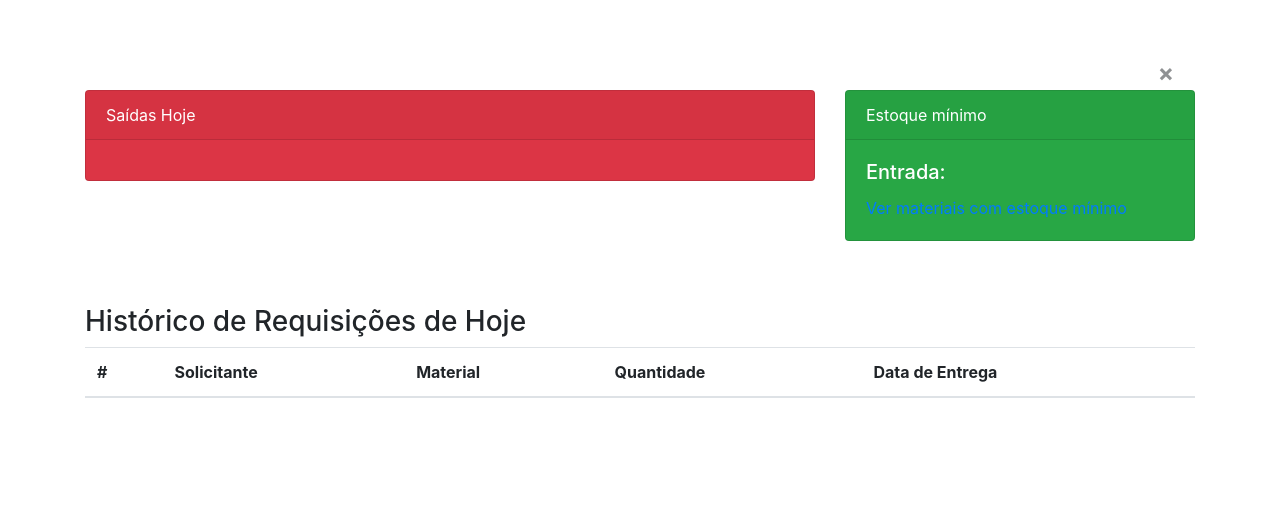
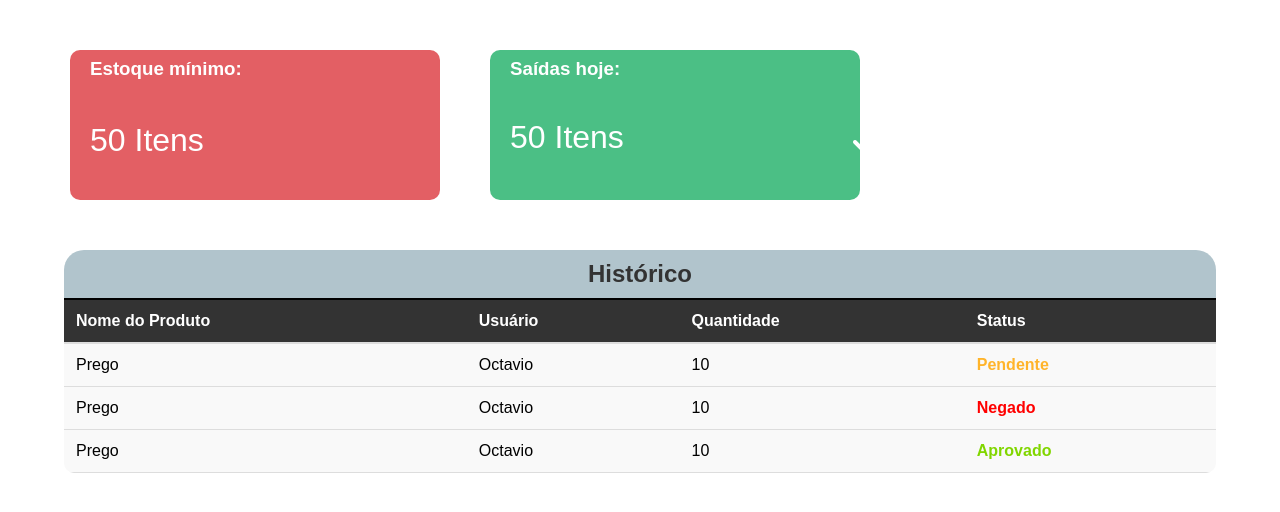
Before and after one commit to octaviosilva4275/Invent-, a Flask app: page /dashboard in a window 1280 px wide. Shown: the top 512 px of the page. Run offline with Flask 3, Linux system fonts and the light colour scheme; a user stored in the database is signed in; data comes from the database, SQL or seed files in the repository; lists and menus that the app fills with data are empty; some libraries are stand-ins or nearby versions.

Commit message:
index correto

```diff
--- a/templates/index.html
+++ b/templates/index.html
@@ -1,74 +1,252 @@
 <!DOCTYPE html>
-<html lang="en">
+<html lang="pt-BR">
 <head>
     <meta charset="UTF-8">
     <meta name="viewport" content="width=device-width, initial-scale=1.0">
-    <title>Dashboard</title>
-    <link href="https://stackpath.bootstrapcdn.com/bootstrap/4.3.1/css/bootstrap.min.css" rel="stylesheet">
-    <link rel="stylesheet" href="https://cdnjs.cloudflare.com/ajax/libs/font-awesome/5.15.3/css/all.min.css">
+    <title>Index</title>
+    <script src="https://kit.fontawesome.com/19648b4beb.js" crossorigin="anonymous"></script>
+    <style>
+        body {
+            width: 100%;
+            height: 100%;
+            padding: 0;
+            margin: 0;
+            box-sizing: border-box;
+            font-family: Arial, sans-serif; /* Adicionado para melhor aparência */
+        }
+
+        .container {
+            width: 100%;
+            height: 150px;
+            display: flex;
+            align-items: center;
+            margin: 30px auto;
+            padding: 20px;
+
+
+        }
 
 
 
+        .container-saidas {
+            background-color: #4BBF85;
+            color: white;
+            width: 370px;
+            height: 100%;
+            border-radius: 10px;
+            text-align: start;
+
+
+        }
+
+        .container-estoque {
+            background-color: #E35F64;
+            color: white;
+            width: 370px;
+            height: 100%;
+            border-radius: 10px;
+            text-align: start;
+            margin: 0 50px 0 50px;
+        }
+
+        table{
+            width: 100%;
+            height: calc(100% - 300px);
+            align-items: center;
+            justify-content: center;
+        }
+        section.table{
+            background-color: #B1C4CC;
+            width: 90%;
+            height: 100%;
+            display: flex;
+            margin: 0 auto;
+            border-radius: 20px;
+        }
+        tr{
+            text-align: center;
+            align-items: center;
+        }
+        td{
+            padding: 5px;
+        }
+        caption{
+            font-size: 32px;
+            padding: 24px;
+        }
+
+        h3 {
+            margin-top: 0;
+        }
+
+        th{
+            border-top: 2px solid black;
+        }
+
+        .aprovado{
+            color: rgb(129, 214, 0);
+            font-weight:800;
+        }
+        .negado{
+            color: red;
+            font-weight:800;
+        }
+        .pendente{
+            color: rgb(255, 180, 42);
+            font-weight:800;
+        }
+        section a{
+            font-size: 32px;
+            display: inline-block;
+            text-decoration: none;
+            color: white;
+            margin-left: 20px;
+            margin-top: 20px;
+        }
+
+        section h3{
+            margin-left: 20px;
+            margin-top: 8px;
+        }
+
+        .fa-check{
+            position: absolute;
+            display: inline-block;
+            margin-left: 330px;
+            margin-top: 35px;
+            transform: scale(2 , 2);
+        }
+
+        .fa-exclamation{
+            position: absolute;
+            display: inline-block;
+            margin-left: 180px;
+            margin-top: -25px;
+        }
+
+
+table {
+    width: 100%;
+    border-collapse: collapse;
+    background-color: #f9f9f9;
+    border-radius: 10px;
+    overflow: hidden;
+}
+
+
+thead {
+    background-color: #333;
+    color: white;
+}
+
+th {
+    padding: 12px;
+    text-align: left;
+    border-bottom: 2px solid #ddd;
+}
+
+
+td {
+    padding: 12px;
+    text-align: left;
+    border-bottom: 1px solid #ddd;
+}
+
+
+tr:nth-child(even) {
+    background-color: #f2f2f2;
+}
+
+tr:hover {
+    background-color: #ddd;
+}
+
+/* Estilo da legenda da tabela */
+caption {
+    font-size: 24px;
+    padding: 10px;
+    text-align: center;
+    color: #333;
+    font-weight: bold;
+}
+
+
+    </style>
 </head>
 <body>
-    <!-- Pego no bootstrap -->
-    <div class="container mt-5">
-                    <div class="alert alert alert-dismissible fade show" role="alert">
-                        <button type="button" class="close" data-dismiss="alert" aria-label="Close">
-                            <span aria-hidden="true">&times;</span>
-                        </button>
-                    </div>
-
-        <div class="row">
-            <div class="col-sm-8">
-                <div class="card text-white bg-danger mb-3">
-                    <div class="card-header">Saídas Hoje</div>
-                    <div class="card-body wd">
-                        <ul class="list-group">
-
-                    </div>
-                </div>
-            </div>
-            <div class="col-sm-4">
-                <div class="card text-white bg-success mb-3">
-                    <div class="card-header">Estoque mínimo</div>
-                    <div class="card-body">
-                        <h5 class="card-title">Entrada:</h5>
-                        <a href="">Ver materiais com estoque mínimo</a>
+    <div class="container">
+        <section class="container-estoque">
+            <h3>Estoque mínimo:</h3>
+            <a href="#">50 Itens</a>
+            <a href="#"><figure><i class="fa-solid fa-exclamation"></i></figure></a>
+        </section>
+        <section class="container-saidas" id="saidas">
+            <h3>Saídas hoje:</h3>
+            <figure><i class="fa-solid fa-check"></i></figure>
+            <a href="#" target="_blank">50 Itens</a>
+        </section>
 
 
+    </div>
 
-                    </div>
-                </div>
-            </div>
-        </div>
-        </div>
+    <section class="table">
+        <table>
+            <caption>Histórico</caption>
+            <thead>
+                <tr>
+                    <th>Nome do Produto</th>
+                    <th>Usuário</th>
+                    <th>Quantidade</th>
+                    <th>Status</th>
+                </tr>
+            </thead>
+            <tbody>
+                <tr>
+                    <td>Prego</td>
+                    <td>Octavio</td>
+                    <td>10</td>
+                    <td>Pendente</td>
+                </tr>
+            </tbody>
+
+            <tbody>
+                <tr>
+                    <td>Prego</td>
+                    <td>Octavio</td>
+                    <td>10</td>
+                    <td>Negado</td>
+                </tr>
+            </tbody>
 
 
-    <div class="container mt-5">
-        <div class="row">
-            </div>
+            <tbody>
+                <tr>
+                    <td>Prego</td>
+                    <td>Octavio</td>
+                    <td>10</td>
+                    <td>Aprovado</td>
+                </tr>
+            </tbody>
+        </table>
+    </section>
 
-            <h3>Histórico de Requisições de Hoje</h3>
-            <div class="table-responsive">
-                <table class="table table-striped">
-                    <thead>
-                        <tr>
-                            <th>#</th>
-                            <th>Solicitante</th>
-                            <th>Material</th>
-                            <th>Quantidade</th>
-                            <th>Data de Entrega</th>
-                        </tr>
-                    </thead>
-                </table>
-            </div>
+    <script>
+       const tds = document.querySelectorAll('td');
 
-    <script src="https://code.jquery.com/jquery-3.3.1.slim.min.js"></script>
-    <script src="https://cdnjs.cloudflare.com/ajax/libs/popper.js/1.14.7/umd/popper.min.js"></script>
+        tds.forEach(td => {
 
-    <script src="https://stackpath.bootstrapcdn.com/bootstrap/4.3.1/js/bootstrap.min.js"></script>
+            const status = td.textContent.trim();
 
 
+            if (status === "Aprovado") {
+                td.classList.add('aprovado');
+            } else if (status === "Pendente") {
+                td.classList.add('pendente');
+            } else if (status === "Negado") {
+                td.classList.add('negado');
+            }
+        });
+
+    </script>
 </body>
 </html>
```
